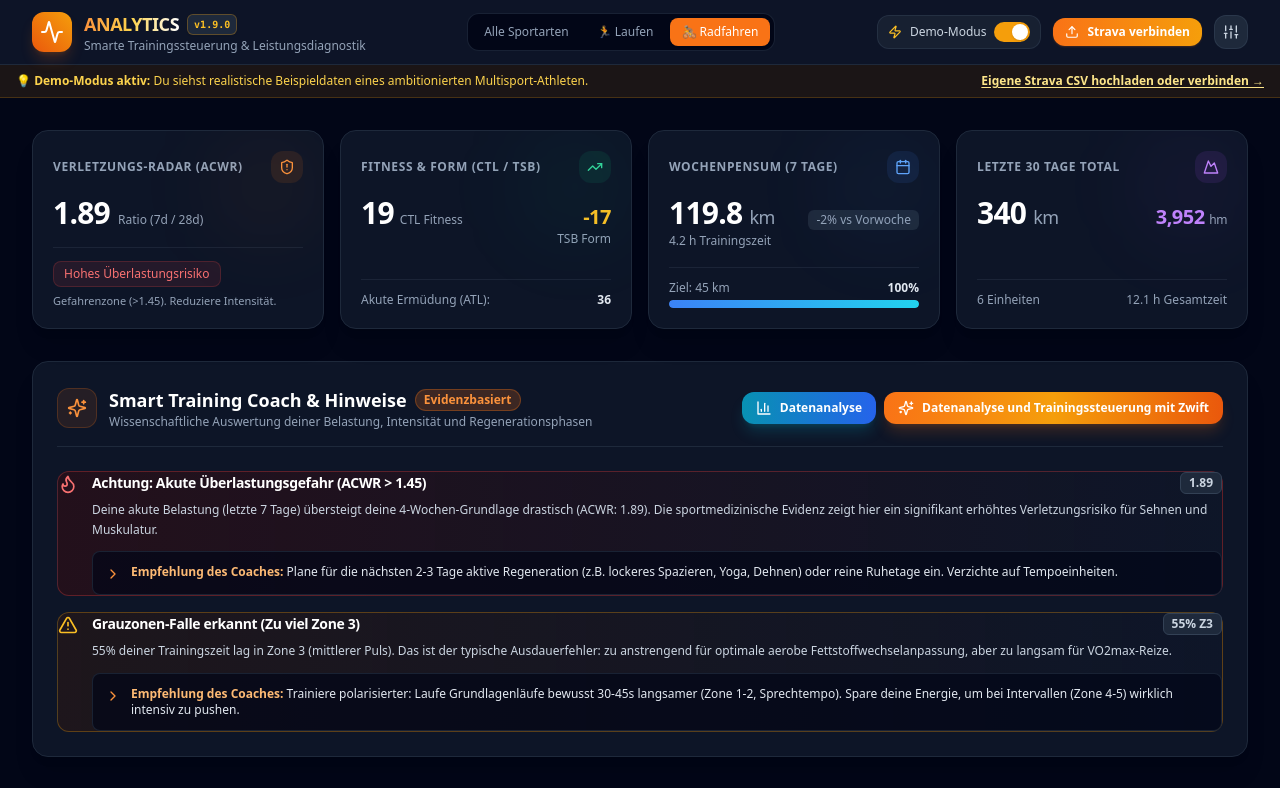
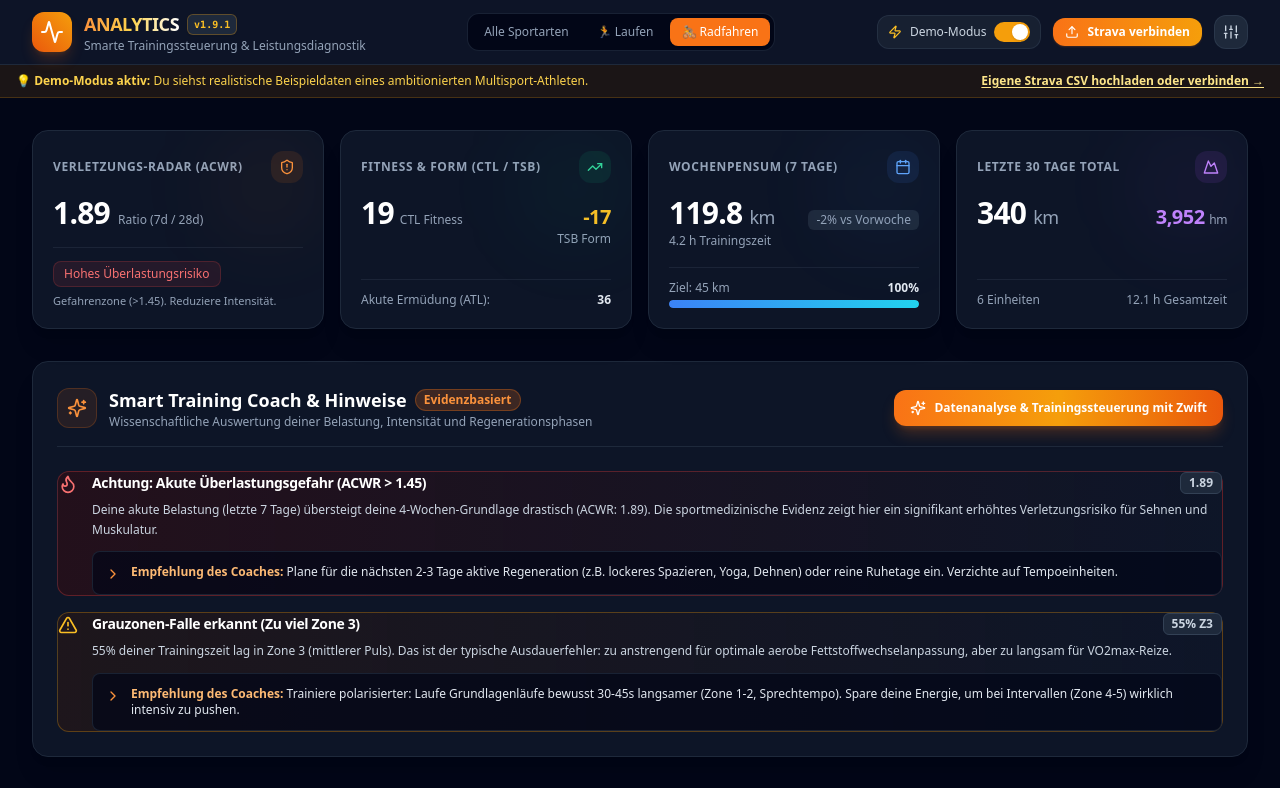
Before and after one commit to Jobacke/strava-analytics, a React (Vite) app: page / in a window 1280 px wide. Shown: the top 788 px of the page. Built offline with nearby package versions, Linux system fonts and the light colour scheme.

Commit message:
chore: Consolidate coach trigger into single button 'Datenanalyse & Trainingssteuerung mit Zwift' v1.9.1

```diff
--- a/package.json
+++ b/package.json
@@ -1,7 +1,7 @@
 {
   "name": "analytics",
   "private": true,
-  "version": "1.9.0",
+  "version": "1.9.1",
   "type": "module",
   "scripts": {
     "dev": "vite",
--- a/src/components/CoachInsights.tsx
+++ b/src/components/CoachInsights.tsx
@@ -1,6 +1,6 @@
 import React from 'react';
 import { CoachInsight } from '../types/strava';
-import { AlertTriangle, CheckCircle2, Info, Flame, Sparkles, ChevronRight, BarChart3 } from 'lucide-react';
+import { AlertTriangle, CheckCircle2, Info, Flame, Sparkles, ChevronRight } from 'lucide-react';
 
 interface CoachInsightsProps {
   insights: CoachInsight[];
@@ -59,28 +59,17 @@ export const CoachInsights: React.FC<CoachInsightsProps> = ({
           </div>
         </div>
 
-        {/* AI Action Buttons */}
-        <div className="flex flex-wrap items-center gap-2 shrink-0">
+        {/* AI Action Button */}
+        <div className="shrink-0">
           {onOpenClaudeModal && (
-            <>
-              <button
-                onClick={() => onOpenClaudeModal('analysis')}
-                className="flex items-center gap-2 px-3.5 py-2 rounded-xl bg-gradient-to-r from-cyan-600 to-blue-600 hover:from-cyan-500 hover:to-blue-500 text-white text-xs font-bold shadow-lg shadow-cyan-500/20 transition"
-                title="Auswertung und Schlussfolgerungen aus deinen Trainingsdaten mit Antigravity oder Claude"
-              >
-                <BarChart3 className="w-4 h-4" />
-                <span>Datenanalyse</span>
-              </button>
-
-              <button
-                onClick={() => onOpenClaudeModal('plan')}
-                className="flex items-center gap-2 px-3.5 py-2 rounded-xl bg-gradient-to-r from-orange-500 via-amber-500 to-orange-600 hover:from-orange-600 hover:to-amber-600 text-white text-xs font-bold shadow-lg shadow-orange-500/20 transition"
-                title="Datenanalyse und Trainingssteuerung mit Zwift (7 oder 14 Tage .zwo Auto-Ablage)"
-              >
-                <Sparkles className="w-4 h-4" />
-                <span>Datenanalyse und Trainingssteuerung mit Zwift</span>
-              </button>
-            </>
+            <button
+              onClick={() => onOpenClaudeModal('plan')}
+              className="flex items-center gap-2 px-4 py-2.5 rounded-xl bg-gradient-to-r from-orange-500 via-amber-500 to-orange-600 hover:from-orange-600 hover:to-amber-600 text-white text-xs font-extrabold shadow-lg shadow-orange-500/25 transition-all hover:scale-[1.02] active:scale-[0.98]"
+              title="Öffnet die KI-Leistungsdiagnose und Trainingssteuerung mit automatischer Zwift-Ablage"
+            >
+              <Sparkles className="w-4 h-4 text-white" />
+              <span>Datenanalyse & Trainingssteuerung mit Zwift</span>
+            </button>
           )}
         </div>
       </div>
--- a/src/version.ts
+++ b/src/version.ts
@@ -1,3 +1,3 @@
-export const APP_VERSION = 'v1.9.0';
-export const APP_RELEASE_NAME = '100% Cycling Focus & Live Prompt Editor Edition';
+export const APP_VERSION = 'v1.9.1';
+export const APP_RELEASE_NAME = 'Unified Smart Coach Button & Clean UI Edition';
 export const APP_BUILD_DATE = '2026-10-27';
```
